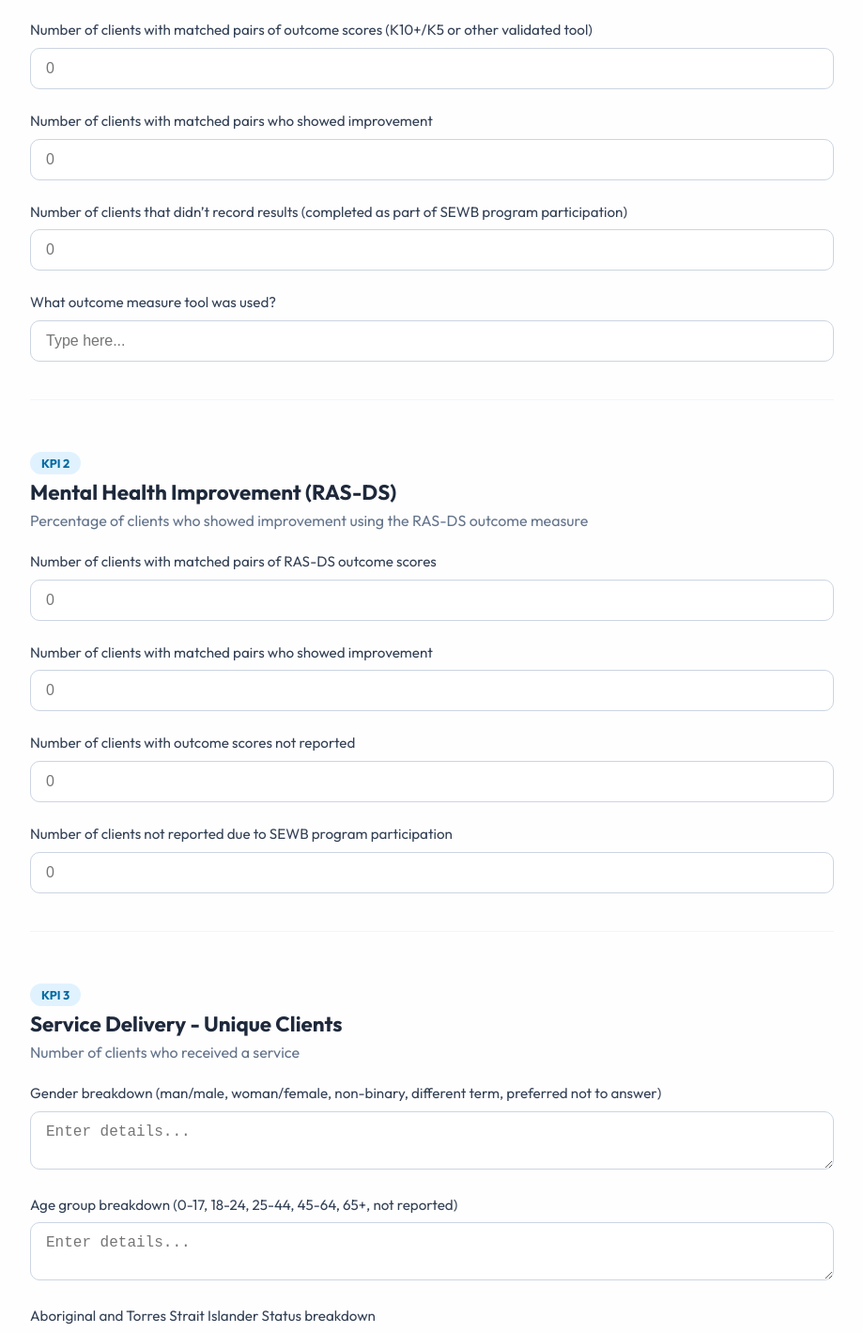
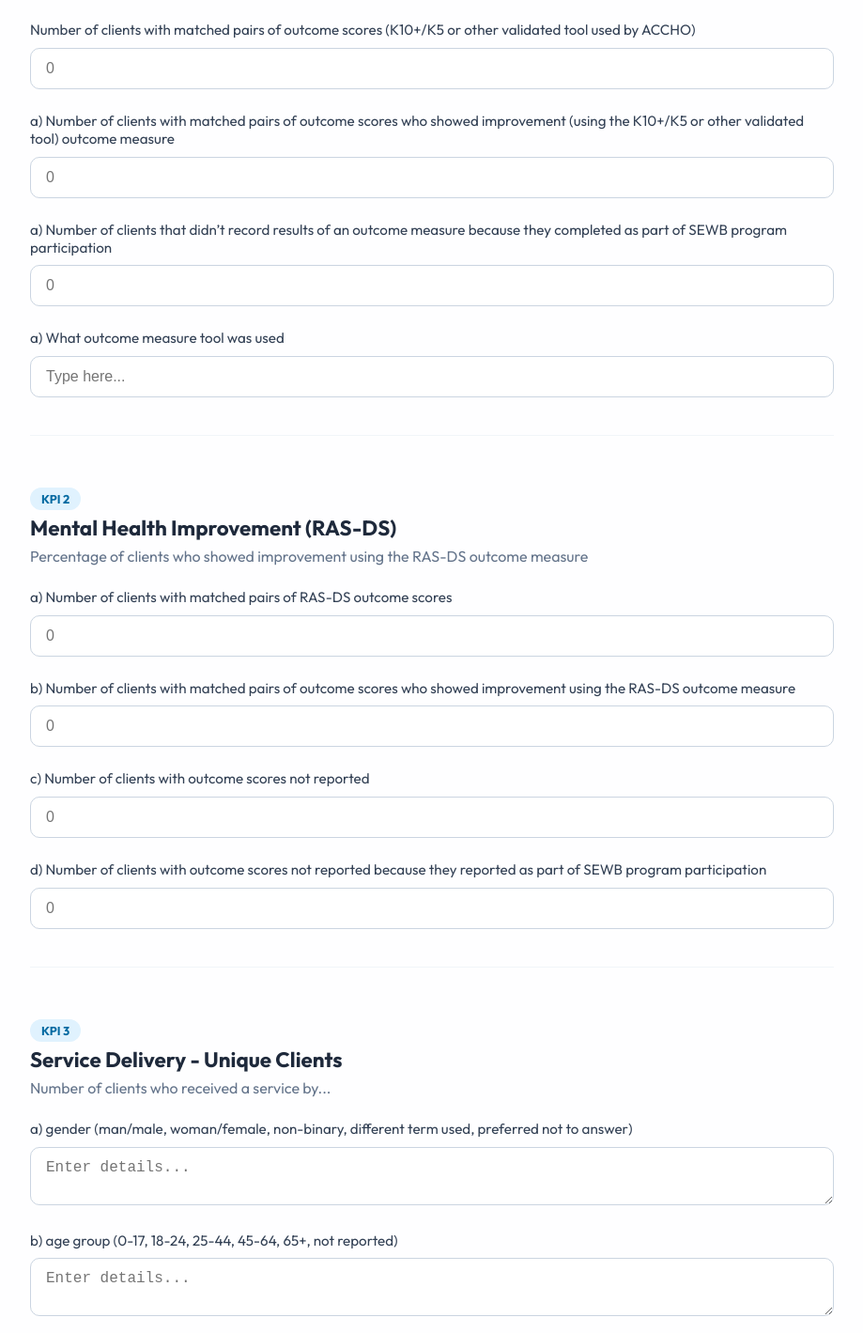
Before and after one commit to SteveNossiter/hnc-mod-2-reporting, a React (Vite) app: page / in a window 1280 px wide. Shown: the part 388-1807 px from the top of the page at 94% size, without its empty margins (180-1099 px from the left). Built offline with nearby package versions, Linux system fonts and the light colour scheme.

Commit message:
Refined KPI lettering and descriptions as per document

```diff
--- a/src/data.js
+++ b/src/data.js
@@ -4,10 +4,10 @@ export const kpiData = [
     category: "Mental Health Improvement (K10+/K5)",
     kpi: "Percentage of clients who showed improvement using the K10+/K5 outcome measure",
     questions: [
-      { id: "1_total", label: "Number of clients with matched pairs of outcome scores (K10+/K5 or other validated tool)", type: "number" },
-      { id: "1_improved", label: "Number of clients with matched pairs who showed improvement", type: "number" },
-      { id: "1_not_recorded", label: "Number of clients that didn’t record results (completed as part of SEWB program participation)", type: "number" },
-      { id: "1_tool", label: "What outcome measure tool was used?", type: "text" }
+      { id: "1_main", label: "Number of clients with matched pairs of outcome scores (K10+/K5 or other validated tool used by ACCHO)", type: "number" },
+      { id: "1_a", label: "a) Number of clients with matched pairs of outcome scores who showed improvement (using the K10+/K5 or other validated tool) outcome measure", type: "number" },
+      { id: "1_b", label: "a) Number of clients that didn’t record results of an outcome measure because they completed as part of SEWB program participation", type: "number" },
+      { id: "1_c", label: "a) What outcome measure tool was used", type: "text" }
     ]
   },
   {
@@ -15,24 +15,24 @@ export const kpiData = [
     category: "Mental Health Improvement (RAS-DS)",
     kpi: "Percentage of clients who showed improvement using the RAS-DS outcome measure",
     questions: [
-      { id: "2_total", label: "Number of clients with matched pairs of RAS-DS outcome scores", type: "number" },
-      { id: "2_improved", label: "Number of clients with matched pairs who showed improvement", type: "number" },
-      { id: "2_not_reported", label: "Number of clients with outcome scores not reported", type: "number" },
-      { id: "2_sewb", label: "Number of clients not reported due to SEWB program participation", type: "number" }
+      { id: "2_a", label: "a) Number of clients with matched pairs of RAS-DS outcome scores", type: "number" },
+      { id: "2_b", label: "b) Number of clients with matched pairs of outcome scores who showed improvement using the RAS-DS outcome measure", type: "number" },
+      { id: "2_c", label: "c) Number of clients with outcome scores not reported", type: "number" },
+      { id: "2_d", label: "d) Number of clients with outcome scores not reported because they reported as part of SEWB program participation", type: "number" }
     ]
   },
   {
     id: 3,
     category: "Service Delivery - Unique Clients",
-    kpi: "Number of clients who received a service",
+    kpi: "Number of clients who received a service by...",
     questions: [
-      { id: "3_gender", label: "Gender breakdown (man/male, woman/female, non-binary, different term, preferred not to answer)", type: "textarea" },
-      { id: "3_age", label: "Age group breakdown (0-17, 18-24, 25-44, 45-64, 65+, not reported)", type: "textarea" },
-      { id: "3_indigenous", label: "Aboriginal and Torres Strait Islander Status breakdown", type: "textarea" },
-      { id: "3_cald", label: "Cultural and linguistic diversity status", type: "textarea" },
-      { id: "3_neuro", label: "Neurodevelopmental condition (autism, ADHD, etc.)", type: "textarea" },
-      { id: "3_severity", label: "Mental health severity (moderate, severe, not reported)", type: "textarea" },
-      { id: "3_unique", label: "Number of unique clients engaged (ie first time clients)", type: "number" }
+      { id: "3_a", label: "a) gender (man/male, woman/female, non-binary, different term used, preferred not to answer)", type: "textarea" },
+      { id: "3_b", label: "b) age group (0-17, 18-24, 25-44, 45-64, 65+, not reported)", type: "textarea" },
+      { id: "3_c", label: "c) Aboriginal and Torres Strait Islander Status (Aboriginal, Torres Strait Islander, both Aboriginal and Torres Strait Islander, neither, not reported)", type: "textarea" },
+      { id: "3_d", label: "d) Cultural and linguistic diversity status (culturally diverse, linguistically diverse, culturally and linguistically diverse, not reported)", type: "textarea" },
+      { id: "3_e", label: "e) Neurodevelopmental condition (autism, ADHD, Intellectual disability, Dyslexia, other - specify)", type: "textarea" },
+      { id: "3_f", label: "f) Mental health severity (moderate, severe, not reported)", type: "textarea" },
+      { id: "3_g", label: "g) Number of unique clients engaged (ie first time clients)", type: "number" }
     ]
   },
   {
@@ -40,29 +40,29 @@ export const kpiData = [
     category: "Service Delivery - Service Contacts",
     kpi: "Number of service contacts (occasions of service) delivered",
     questions: [
-      { id: "4_individual", label: "Number of individual service contacts", type: "number" },
-      { id: "4_group", label: "Number of group service contacts", type: "number" }
+      { id: "4_a", label: "a) Number of individual service contacts (occasions of service) delivered", type: "number" },
+      { id: "4_b", label: "b) Number of group service contacts (occasions of service) delivered", type: "number" }
     ]
   },
   {
     id: 5,
     category: "Referrals Received",
-    kpi: "Number of referrals received",
+    kpi: "Number of referrals received by source",
     questions: [
-      { id: "5_gp", label: "Number of referrals from GP", type: "number" },
-      { id: "5_sewb", label: "Number of referrals from SEWB Program staff", type: "number" },
-      { id: "5_other", label: "Number of referrals from Other (please specify)", type: "text" }
+      { id: "5_a", label: "a) GP", type: "number" },
+      { id: "5_b", label: "b) SEWB Program staff", type: "number" },
+      { id: "5_c", label: "c) Other (please specify)", type: "text" }
     ]
   },
   {
     id: 6,
     category: "Referrals Not Accepted",
-    kpi: "Number of referrals not accepted",
+    kpi: "Number of referrals not accepted by reason",
     questions: [
-      { id: "6_criteria", label: "Number: Client does not meet mental health condition eligibility criteria", type: "number" },
-      { id: "6_capacity", label: "Number: Workforce and service capacity constraints", type: "number" },
-      { id: "6_regional", label: "Number: Limited-service availability in regional and remote area", type: "number" },
-      { id: "6_other", label: "Number: Other (please specify)", type: "text" }
+      { id: "6_a", label: "a) Client does not meet mental health condition eligibility criteria", type: "number" },
+      { id: "6_b", label: "b) Workforce and service capacity constraints", type: "number" },
+      { id: "6_c", label: "c) Limited-service availability in regional and remote area", type: "number" },
+      { id: "6_d", label: "d) Other (please specify)", type: "text" }
     ]
   },
   {
@@ -70,7 +70,7 @@ export const kpiData = [
     category: "Wait Times",
     kpi: "Wait time (in business days) from referral to service contact",
     questions: [
-      { id: "7_wait_breakdown", label: "Wait time breakdown (same day, 1-2, 3-4, 5-9, 10-14, 15-29, 30+, has not commenced, or not reported)", type: "textarea" }
+      { id: "7_main", label: "Number of clients with a wait time period (in business days) of same day, 1-2, 3-4, 5-9, 10-14, 15-29, 30+, has not commenced, or not reported, from referral to service contact", type: "textarea" }
     ]
   },
   {
@@ -78,7 +78,7 @@ export const kpiData = [
     category: "Service Duration",
     kpi: "Length of service duration",
     questions: [
-      { id: "8_duration_breakdown", label: "Service duration breakdown (1 day-2 wks, 3-4 wks, 1-3 mths, 4-6 mths, > 6 mths)", type: "textarea" }
+      { id: "8_main", label: "Number of clients with a service duration of 1 day to 2 weeks, 3-4 weeks, 1 to 3 months, 4-6 months, more then 6 months", type: "textarea" }
     ]
   },
   {
@@ -86,20 +86,20 @@ export const kpiData = [
     category: "Outcome Monitoring",
     kpi: "Matched pairs of client outcome scores",
     questions: [
-      { id: "9_matched", label: "Number of clients with matched pairs of outcome scores", type: "number" },
-      { id: "9_not_completed", label: "Number of clients who have not yet completed services", type: "number" },
-      { id: "9_sewb_skipped", label: "Number of clients skipped due to SEWB program participation", type: "number" }
+      { id: "9_a", label: "a) Number of clients with matched pairs of outcome scores", type: "number" },
+      { id: "9_b", label: "b) Number of clients who have not yet completed services", type: "number" },
+      { id: "9_c", label: "c) Number of clients with outcome scores not reported because they reported as part of SEWB program participation", type: "number" }
     ]
   },
   {
     id: 10,
     category: "Outcome Changes",
-    kpi: "Changes in outcomes scores between service start and service end",
+    kpi: "Number of clients with matched pairs of outcome scores who showed",
     questions: [
-      { id: "10_improved", label: "Number: improvement in outcome measure score", type: "number" },
-      { id: "10_deteriorated", label: "Number: deterioration in outcome measure score", type: "number" },
-      { id: "10_no_change", label: "Number: No change in outcome measure score", type: "number" },
-      { id: "10_not_reported", label: "Number: Not reported", type: "number" }
+      { id: "10_a", label: "a) improvement in outcome measure score", type: "number" },
+      { id: "10_b", label: "b) deterioration in outcome measure score", type: "number" },
+      { id: "10_c", label: "c) No change in outcome measure score", type: "number" },
+      { id: "10_d", label: "d) Not reported", type: "number" }
     ]
   },
   {
@@ -107,7 +107,7 @@ export const kpiData = [
     category: "YES PHN Survey",
     kpi: "Clients with recorded YES PHN Survey scores",
     questions: [
-      { id: "11_total", label: "Number of clients with a recorded YES PHN Survey score", type: "number" }
+      { id: "11_main", label: "Number of clients with a recorded YES PHN Survey score", type: "number" }
     ]
   },
   {
@@ -115,10 +115,10 @@ export const kpiData = [
     category: "YES PHN Experience",
     kpi: "YES PHN Survey Experience and Outcome Score",
     questions: [
-      { id: "12_avg_exp", label: "Average YES Experience score (C1-C12, min 12, max 60)", type: "number" },
-      { id: "12_avg_out", label: "Average YES Outcome score (C13-C15, min 3, max 15)", type: "number" },
-      { id: "12_better_themes", label: "Top 3 themes: 'My experience would have been better if...'", type: "textarea" },
-      { id: "12_best_themes", label: "Top 3 themes: 'The best things about this service were...'", type: "textarea" }
+      { id: "12_a", label: "a) Average number of clients with an average YES Experience score (C1-C12, minimum 12, maximum 60)", type: "number" },
+      { id: "12_b", label: "b) Average number of clients with an average YES Outcome score (C13-C15, minimum 3, maximum 15)", type: "number" },
+      { id: "12_c", label: "c) Top 3 themes in response to 'My experience would have been better if...'", type: "textarea" },
+      { id: "12_d", label: "d) Top 3 most common themes in responses to 'The best things about this service were...'", type: "textarea" }
     ]
   },
   {
@@ -126,14 +126,18 @@ export const kpiData = [
     category: "Cultural Safety & Partnership",
     kpi: "Cultural Safety and ACCHO partnership",
     questions: [
-      { id: "13_care_sessions", label: "Client Care Planning: How many sessions/conferences attended with ACCHO staff?", type: "number" },
-      { id: "13_role", label: "What was your role in these sessions?", type: "text" },
-      { id: "13_involvement", label: "Ways ACCHO staff were involved in delivery (co-facilitation, guidance, etc.)", type: "textarea" },
-      { id: "13_percentage", label: "Percentage of sessions with ACCHO staff participation (%)", type: "number" },
-      { id: "13_influence", label: "Influence of Aboriginal cultural therapists/staff on outcomes", type: "textarea" },
-      { id: "13_training", label: "Cultural Safety Training: Did you participate? (Details)", type: "textarea" },
-      { id: "13_training_learnings", label: "Key learnings and application in practice", type: "textarea" },
-      { id: "13_co_design", label: "Community-Led Activities: Were activities co-designed/initiated by ACCHO? (Details)", type: "textarea" }
+      { id: "13_header_1", label: "Quarterly Reporting Checklist - Client Care Planning", type: "header" },
+      { id: "13_a", label: "a) How many client care planning sessions or case conferences did you attend in partnership with ACCHO staff?", type: "number" },
+      { id: "13_b", label: "b) What was your role in these sessions?", type: "text" },
+      { id: "13_header_2", label: "ACCHO Involvement in Service Delivery", type: "header" },
+      { id: "13_c", label: "c) In what ways were ACCHO staff involved in delivering creative therapy sessions? (e.g., co-facilitation, cultural guidance, family engagement, referral support)", type: "textarea" },
+      { id: "13_d", label: "d) What percentage of sessions included ACCHO staff participation?", type: "number" },
+      { id: "13_e", label: "e) How has the involvement of Aboriginal cultural therapists and ACCHO staff influenced client engagement, cultural safety, and overall wellbeing outcomes?", type: "textarea" },
+      { id: "13_header_3", label: "Cultural Safety Training & Mentoring", type: "header" },
+      { id: "13_f", label: "a) Did you participate in cultural safety training, cultural supervision or mentoring activities?", type: "textarea" },
+      { id: "13_g", label: "b) How many activities, what were the key learnings and how have they been applied in your practice?", type: "textarea" },
+      { id: "13_header_4", label: "Community-Led Activities", type: "header" },
+      { id: "13_h", label: "a) Were any creative therapy activities were initiated or co-designed by ACCHO or community members?", type: "textarea" }
     ]
   }
 ];
```
Also changed, not shown: src/App.jsx (+7 -1 lines), src/index.css (+11 -1 lines).
